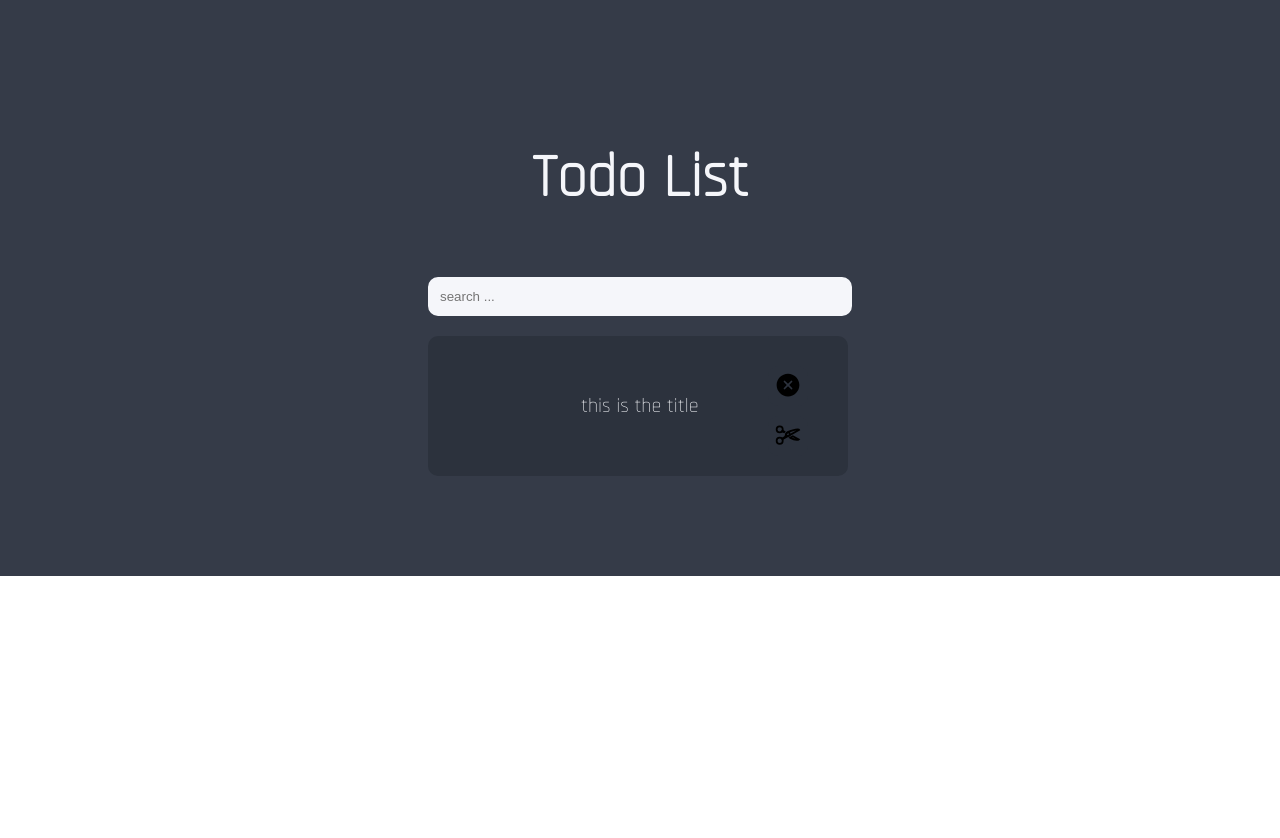
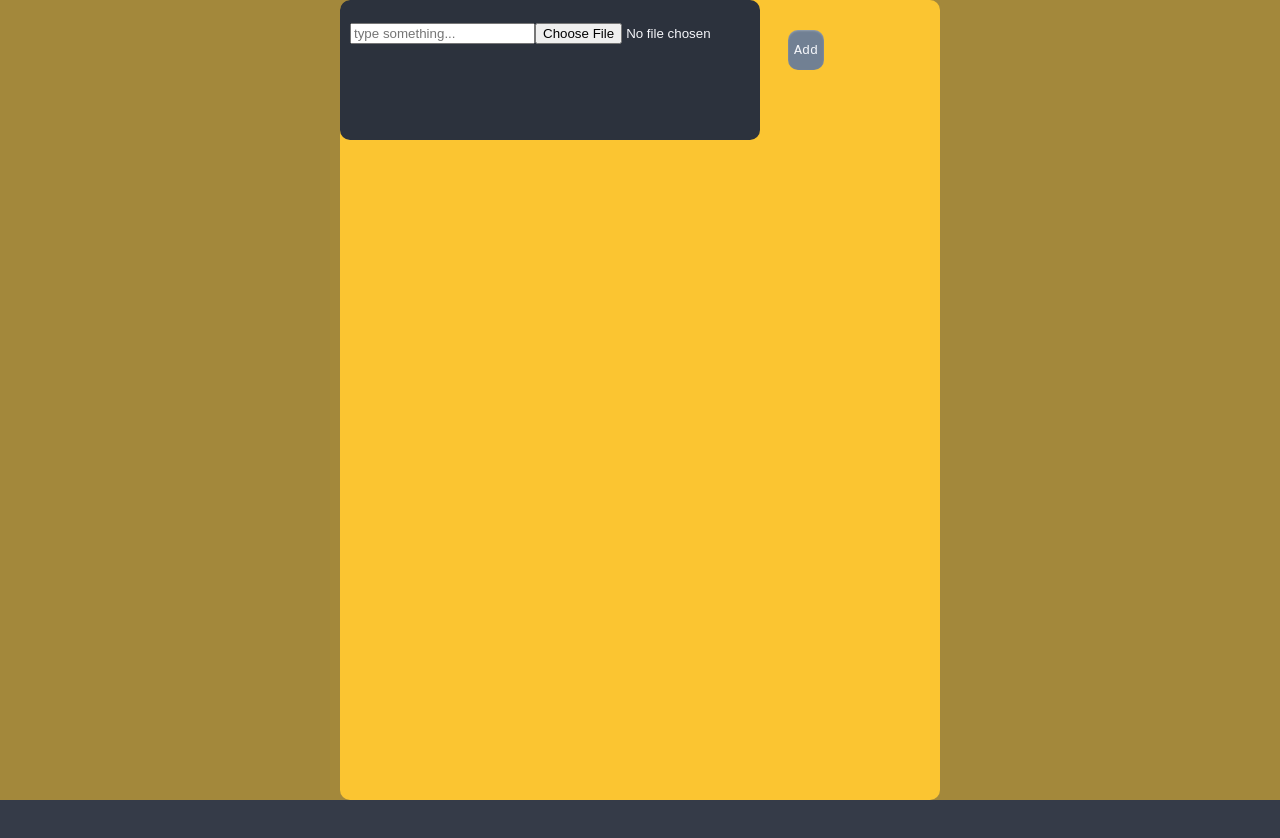
Before and after one commit to Haile-08/TODO_APP, a React (Create React App) app in the folder client/: page / in a window 1280 px wide. Before the commit the page ends 800 px from the top, so only its background shows below. Built offline with nearby package versions, Linux system fonts and the light colour scheme.

Commit message:
added the add btn

```diff
--- a/client/src/components/add_btn/add_btn.js
+++ b/client/src/components/add_btn/add_btn.js
@@ -1,6 +1,11 @@
 import React from "react";
+import "../../css/Addbtn.css";
 
 function Add_Btn() {
-  return <></>;
+  return (
+    <>
+      <button className="addbtn">Add</button>
+    </>
+  );
 }
 export default Add_Btn;
--- /dev/null
+++ b/client/src/components/modal/modalpage.js
@@ -0,0 +1,17 @@
+import React from "react";
+import "../../css/modalpage.css";
+import PostModal from "./post/postmodal";
+
+function Modalpage() {
+  return (
+    <div className="modal">
+      <div className="overlay">
+        <div className="modalcontent">
+          <PostModal />
+        </div>
+      </div>
+    </div>
+  );
+}
+
+export default Modalpage;
--- /dev/null
+++ b/client/src/components/modal/post/postmodal.js
@@ -0,0 +1,25 @@
+import React from "react";
+import Add_Btn from "../../add_btn/add_btn";
+import "../../../css/postmodal.css";
+
+function PostModal() {
+  return (
+    <div className="container">
+      <div className="txtarea">
+        <input
+          type="text"
+          placeholder="type something..."
+          className="txtinput"
+        />
+      </div>
+      <div className="imginsert">
+        <input type="file" id="img" name="img" accept="image/*" />
+      </div>
+      <div className="btnarea">
+        <Add_Btn />
+      </div>
+    </div>
+  );
+}
+
+export default PostModal;
--- /dev/null
+++ b/client/src/css/Addbtn.css
@@ -0,0 +1,12 @@
+.addbtn{
+    background-color: #718093;
+    margin: 20px 0px;
+    height: 40px;
+    outline: none;
+    border: none;
+    border-radius: 10px;
+    color: #f5f6fa;
+    font-family: 'Courier New', Courier, monospace;
+    cursor: pointer;
+    box-shadow: rgba(255, 255, 255, 0.26) 0 1px 2px inset;
+}
--- a/client/src/css/App.css
+++ b/client/src/css/App.css
@@ -1,4 +1,5 @@
 .App {
+  height: 80vh;
   background-color: #353b48;
   color: #f5f6fa;
   display: flex;
--- /dev/null
+++ b/client/src/css/modalpage.css
@@ -0,0 +1,21 @@
+.modal{
+    margin: auto;
+}
+.overlay{
+  position: absolute;
+  top: 0;
+  left: 0;
+  width: 100%;
+  height: 100%;
+  z-index: 10;
+  background-color: #fbc5318e;
+  display: flex;
+  justify-content: center;
+  align-items: center;
+}
+.modalcontent{
+    height: 800px;
+    width: 600px;
+    background-color: #fbc531;
+    border-radius: 10px;
+}
--- a/client/src/pages/AppLayout.js
+++ b/client/src/pages/AppLayout.js
@@ -1,6 +1,7 @@
 import Searchbar from "../components/search/searchbar";
 import Items from "../components/items/items";
 import Add_Btn from "../components/add_btn/add_btn";
+import Modalpage from "../components/modal/modalpage";
 
 import "../css/App.css";
 
@@ -13,6 +14,7 @@ function AppLayout() {
       <Searchbar />
       <Items />
       <Add_Btn />
+      <Modalpage />
     </div>
   );
 }
```
Also changed, not shown: client/src/hooks/modal.js (added, +8 -0 lines), client/src/components/modal/update/updatemodal.js (added), client/src/css/postmodal.css (added).
